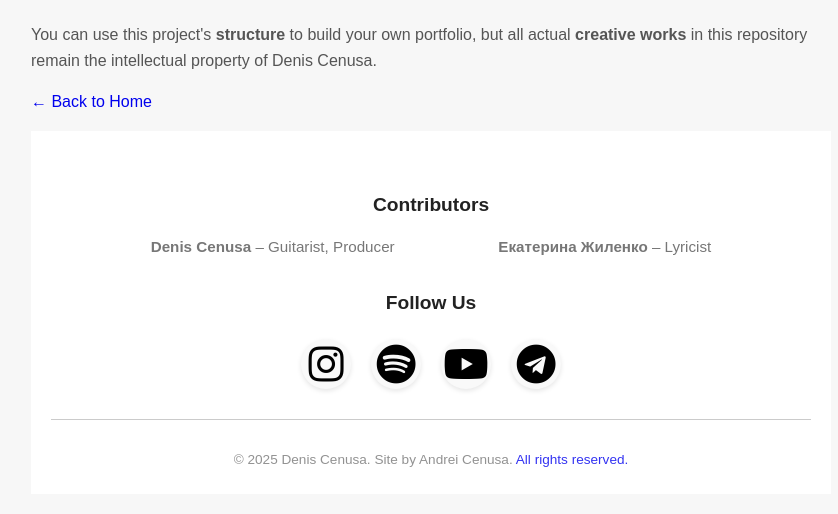
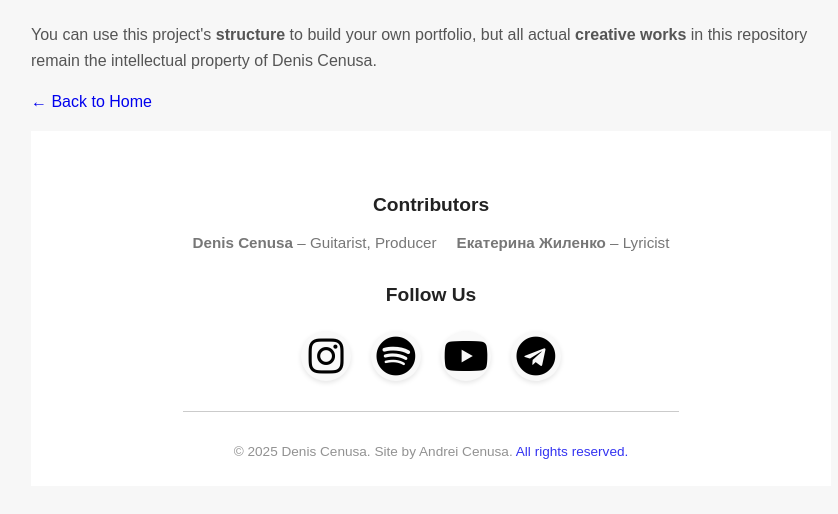
Before and after one commit to Andyrei02/denasx, a Django app: page /license/ in a window 1280 px wide. Shown: the part 1199-1713 px from the top of the page, without its empty margins (209-1047 px from the left). After the commit the page ends 1658 px from the top, so only its background shows below. Run offline with Django 5.2, Linux system fonts and the light colour scheme.

Commit message:
fix footer for show to center page

```diff
--- a/static/css/footer.css
+++ b/static/css/footer.css
@@ -6,6 +6,7 @@
     font-family: 'Arial', sans-serif;
     display: flex;
     flex-direction: column;
+    align-items: center;
 }
 .footer-content {
     display: flex;
@@ -26,7 +27,7 @@
     margin: 0;
 }
 .footer-section ul li {
-    padding: 4px;
+    padding: 0 10px;
     margin-bottom: 6px;
     font-size: 0.95em;
 }
```
